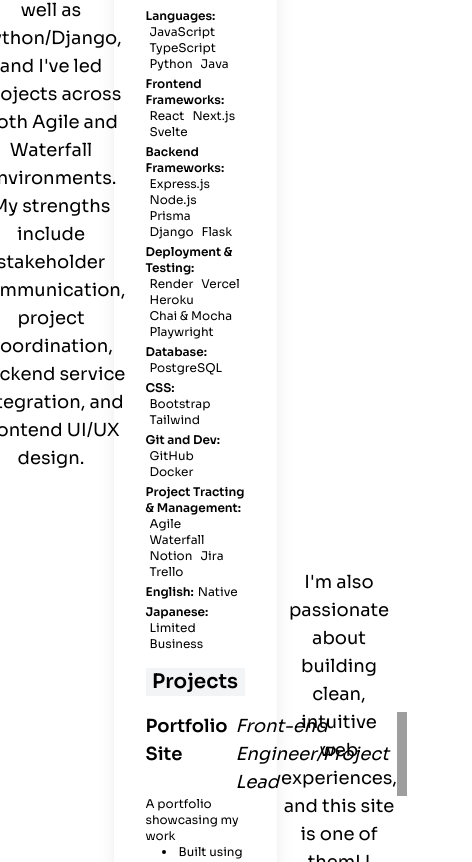
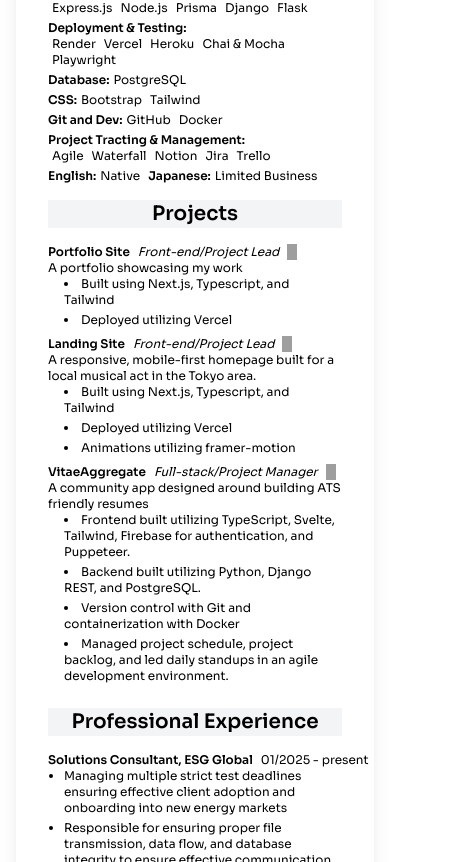
Before and after one commit to Bcook2289/portfolio, a Next.js app in the folder portfolio-project/: page /about in a window 390 px wide. Shown: the part 1138-2000 px from the top of the page, 472 px wide, since content can reach past the window. Built offline with nearby package versions, Linux system fonts and the light colour scheme; grey boxes are pictures that could not be loaded.

Commit message:
feat: about me section is viewable on small screens

```diff
--- a/portfolio-project/src/app/about/page.tsx
+++ b/portfolio-project/src/app/about/page.tsx
@@ -7,10 +7,10 @@ import NavBar from "../../components/NavBar";
 
 export default function AboutPage() {
   return (
-    <div className="dark:text-white text-black bg-white dark:bg-black">
+    <div className="dark:text-white text-black bg-white dark:bg-black w-full">
       <NavBar />
-      <main className="min-h-screen font-sora m-8 pb-8">
-        <div className="h-screen m-auto max-w-1/2 flex flex-col mt-24 items-center px-8 text-center text-lg">
+      <main className="min-h-screen font-sora m-4 sm:m-8 sm:pb-8">
+        <div className="h-screen m-auto sm:max-w-1/2 flex flex-col sm:mt-24 items-center px-8 text-center text-sm sm:text-lg leading-relaxed">
           <Intro pageFlag="detailed" />
         </div>
         <div className="absolute bottom-4 left-1/2 transform -translate-x-1/2 animate-bounce dark:text-gray-200 flex flex-col items-center">
@@ -19,7 +19,7 @@ export default function AboutPage() {
             <path strokeLinecap="round" strokeLinejoin="round" strokeWidth={2} d="M19 9l-7 7-7-7" />
           </svg>
         </div>
-        <div className="max-w-1/2 text-xs px-8 py-8 bg-white text-black rounded-xl shadow-xl mx-auto">
+        <div className="sm:max-w-1/2 text-xs px-8 py-8 bg-white text-black rounded-xl shadow-xl mx-auto">
           <Skills />
           <Projects />
           <Experience />
--- a/portfolio-project/src/components/AboutMe/Education.tsx
+++ b/portfolio-project/src/components/AboutMe/Education.tsx
@@ -6,7 +6,7 @@ const Education = () => {
                 <h2 className="text-2xl font-semibold mb-4 bg-gray-100 text-center">Educational Background</h2>
                     {educationData.map((edu, index) => {
                         return (
-                            <div key={index} className="flex mb-4">
+                            <div key={index} className="flex mb-4 justify-between">
                                 <h3>{edu.edu}, {edu.school}</h3>
                                 <h4 className="ml-8">{edu.date}, {edu.location}</h4>
                             </div>
--- a/portfolio-project/src/components/AboutMe/Experience.tsx
+++ b/portfolio-project/src/components/AboutMe/Experience.tsx
@@ -10,10 +10,10 @@ const Experience = () => {
                         return (
                             <div key={index} className="mb-2">
                                 <div className="flex">
-                                    <h3 className="text-lg font-semibold mr-2">{exp.role}, {exp.company}</h3>
-                                    <h4 className="text-lg">{exp.date}</h4>
+                                    <h3 className="sm:text-lg font-semibold mr-2 whitespace-nowrap">{exp.role}, {exp.company}</h3>
+                                    <h4 className="sm:text-lg whitespace-nowrap">{exp.date}</h4>
                                 </div>
-                                <ul className="list-disc space-y-1 pl-4">
+                                <ul className="text-xs sm:text-md list-disc space-y-1 pl-4">
                                     {
                                         exp.roleKeyPoints.map((keyPoint, keyPointIndex) => {
                                             return (
--- a/portfolio-project/src/components/AboutMe/Intro.tsx
+++ b/portfolio-project/src/components/AboutMe/Intro.tsx
@@ -9,7 +9,7 @@ const Intro = ({ pageFlag = "detailed" }: summaryProp) => {
   const detailed = (
     <>
       <motion.p
-        className="-translate-x-36"
+        className="sm:-translate-x-36"
         initial={{ x: -200, opacity: 0 }}
         animate={{ x: 0, opacity: 1 }}
         transition={{ type: "spring", stiffness: 50, delay: 0.2 }}
@@ -25,7 +25,7 @@ const Intro = ({ pageFlag = "detailed" }: summaryProp) => {
        project coordination, backend service integration, and frontend UI/UX design.
       </motion.p>
       <motion.p
-        className="pt-24 translate-x-36"
+        className="pt-8 sm:pt-24 sm:translate-x-36"
         initial={{ x: 200, opacity: 0 }}
         animate={{ x: 0, opacity: 1 }}
         transition={{ type: "spring", stiffness: 50, delay: 0.2 }}
--- a/portfolio-project/src/components/AboutMe/Projects.tsx
+++ b/portfolio-project/src/components/AboutMe/Projects.tsx
@@ -12,16 +12,16 @@ const Projects = () => {
                                 return (
                                     <div key={index} className="mb-2">
                                         <div className="flex">
-                                            <h3 className="text-lg font-semibold mr-2">{project.title}</h3>
-                                            <h4 className="text-lg italic">
-                                                <a href={project.link} className="flex">
+                                            <h3 className="text-md sm:text-lg font-semibold mr-2">{project.title}</h3>
+                                            <h4 className="text-md sm:text-lg italic">
+                                                <a href={project.link} className="flex justify-between">
                                                     {project.role}
                                                     <Image alt="link" src={"/svg-icons/link-light.svg"} width={10} height={10} className="ml-2"/>
                                                 </a>
                                             </h4>
                                         </div>
-                                        <p className="">{project.desc}</p>
-                                        <ul className="list-disc list-inside space-y-1 pl-4">
+                                        <p className="text-xs sm:text-md">{project.desc}</p>
+                                        <ul className="text-xs smtext-md list-disc list-inside space-y-1 pl-4">
                                             {project.keyPoints.map((point, index) => {
                                                 return (
                                                     <li key={index} className="">{point}</li>
--- a/portfolio-project/src/components/utils/projectData.tsx
+++ b/portfolio-project/src/components/utils/projectData.tsx
@@ -23,7 +23,7 @@ export const projectData = [
     {
         title: "Dokushojo",
         desc: "A Language Learning app focusing on listening comprehension",
-        role: "Full-stack Engineer/Project Manager",
+        role: "Full-stack/Project Manager",
         keyPoints: [
             "Frontend built utilizing TypeScript, React.js, Vite and Bootstrap.",
             "Backend built utilizing Node.js, Knex.js and PostgreSQL, and Express.js.",
@@ -45,7 +45,7 @@ export const projectData = [
     {
         title: "VitaeAggregate",
         desc: "A community app designed around building ATS friendly resumes",
-        role: "Full-stack Engineer/Project Manager",
+        role: "Full-stack/Project Manager",
         keyPoints: [
             "Frontend built utilizing TypeScript, Svelte, Tailwind, Firebase for authentication, and Puppeteer.",
             "Backend built utilizing Python, Django REST, and PostgreSQL.",
@@ -70,7 +70,7 @@ export const projectData = [
     {
         title: "Landing Site",
         desc: "A responsive, mobile-first homepage built for a local musical act in the Tokyo area. ",
-        role: "Front-end Engineer/Project Lead",
+        role: "Front-end/Project Lead",
         keyPoints: [
             "Built using Next.js, Typescript, and Tailwind",
             "Deployed utilizing Vercel",
@@ -89,7 +89,7 @@ export const projectData = [
     {
         title: "Portfolio Site",
         desc: "A portfolio showcasing my work",
-        role: "Front-end Engineer/Project Lead",
+        role: "Front-end/Project Lead",
         keyPoints: [
             "Built using Next.js, Typescript, and Tailwind",
             "Deployed utilizing Vercel",
```
